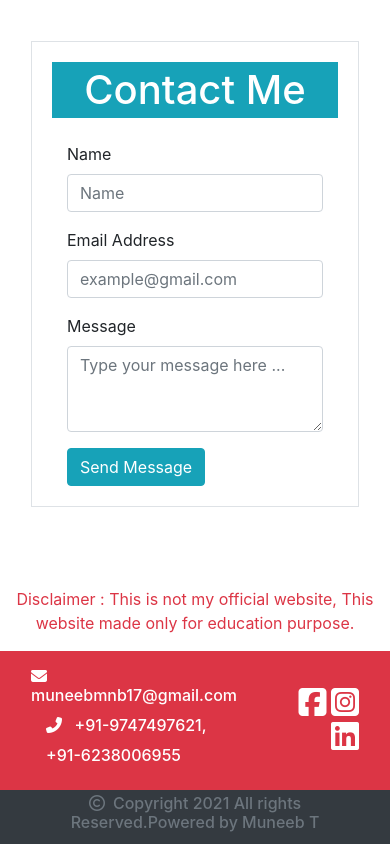
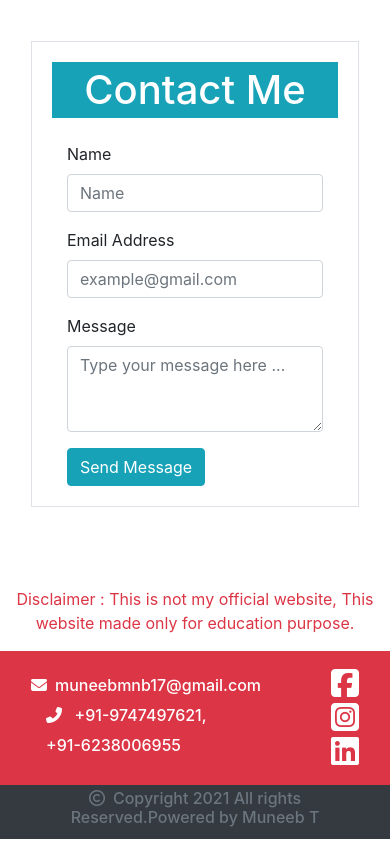
Before and after one commit to Muneeb-T/Muneeb-Website, a plain HTML site: page index.html in a window 390 px wide. Shown: the part 3588-4432 px from the top of the page. Drawn offline with nearby package versions, Linux system fonts and the light colour scheme.

Commit message:
Update index.html

```diff
--- a/index.html
+++ b/index.html
@@ -227,11 +227,11 @@
    <footer class="bg-danger">
     <div class="container">
       <div class="row p-3 text-white text-left  align-items-center">
-      <div class="col-md-5 col-8 col-lg-5">
+      <div class="col-md-5 col-10 col-lg-5">
         <div class="row">
           <div class="col d-block">
 
-            <p class="h6 d-inline-block"><i class="fas fa-envelope mr-1"></i>muneebmnb17@gmail.com</p>
+            <p class="h6 d-inline-block"><i class="fas fa-envelope pr-2"></i>muneebmnb17@gmail.com</p>
           </div>
         </div>
 
@@ -242,7 +242,7 @@
 
         </div>
       </div>
-      <div class="col-md-3 text-right text-md-center col-4 col-lg-2">
+      <div class="col-md-3 text-right text-md-center col-2 col-lg-2">
         <a class="text-white text-decoration-none" href="https://www.facebook.com/profile.php?id=100070109924751" target="_blank"><i class="fab fa-facebook-square fa-2x"></i></a>
         <a class="text-white text-decoration-none" href="https://www.instagram.com/muneeb_t_/" target="_blank"><i class="fab fa-instagram-square fa-2x"></i></a>
         <a class="text-white text-decoration-none" href="https://www.linkedin.com/in/muneeb-t-178732217/" target="_blank"><i class="fab fa-linkedin fa-2x"></i></a>
```
